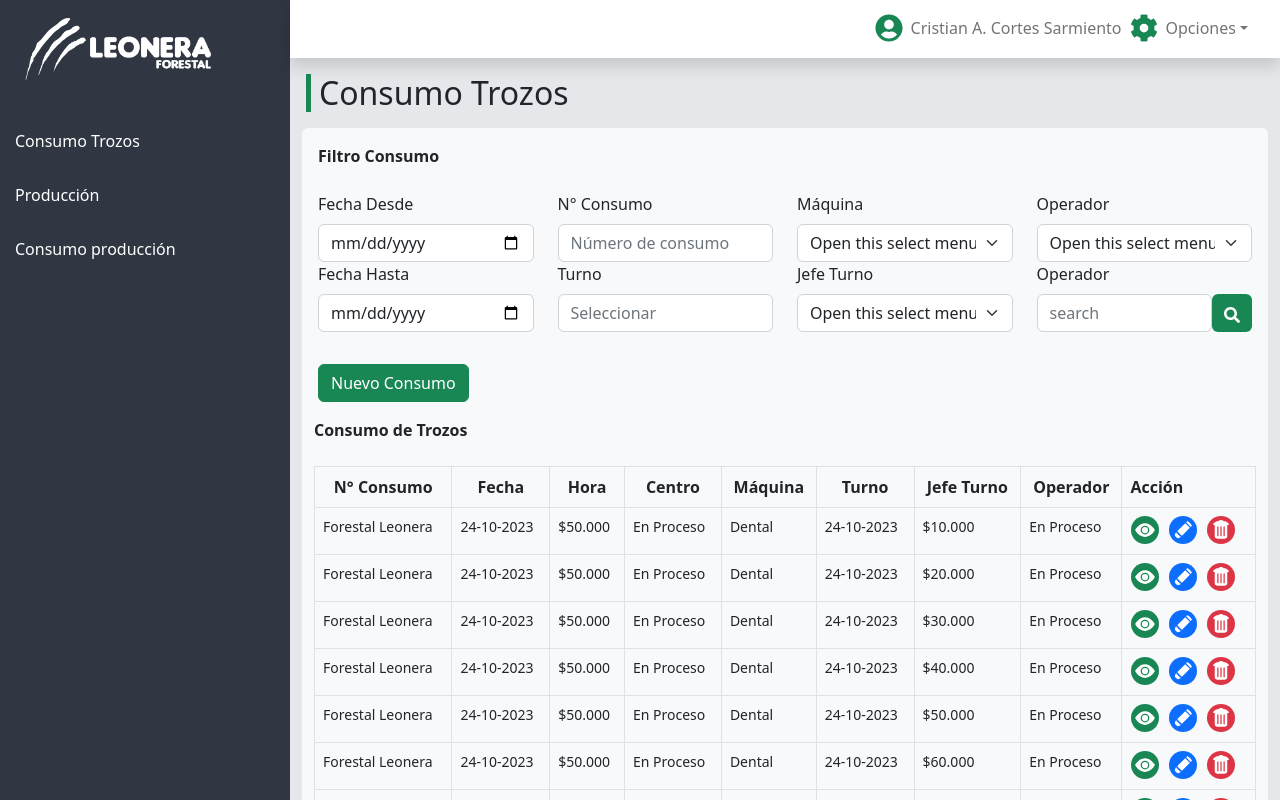
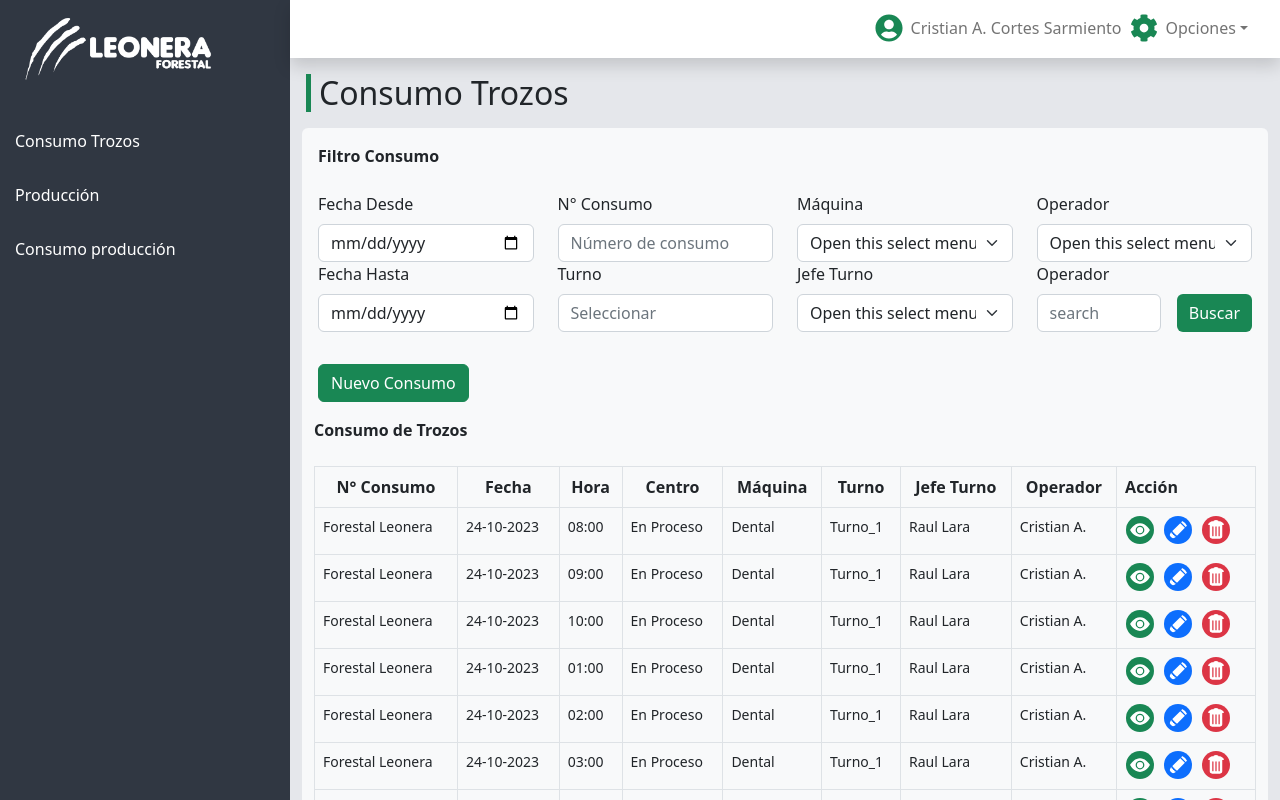
Before and after one commit to corys90/GenForProd, a React (Create React App) app: page / in a window 1280 px wide. Shown: the top 800 px of the page. Built offline with nearby package versions, Linux system fonts and the light colour scheme.

Commit message:
Update: Nuevas modificaciones

```diff
--- a/src/pages/Consprod/FiltroConsumoProduccion/index.tsx
+++ b/src/pages/Consprod/FiltroConsumoProduccion/index.tsx
@@ -58,7 +58,7 @@ const FiltroProduccion = () => {
                     <label htmlFor="search" className="form-label">Buscar</label>
                     <div style={{display: "flex", flexDirection: "row"}}>
                         <input type="text" className="form-control" id="search" placeholder="Buscar" />
-                        <Button  className="bg-success border-0"><FaSearch/> </Button>
+                        <Button  className="bg-success border-0 ms-3">Buscar</Button>
                     </div>
                 </div>
             </form>
--- a/src/pages/Consprod/RegistroConsumoProduccion/index.tsx
+++ b/src/pages/Consprod/RegistroConsumoProduccion/index.tsx
@@ -1,6 +1,6 @@
 import { useState } from "react";
 import { Button, Form, Modal } from "react-bootstrap";
-import { FaBarcode } from "react-icons/fa";
+import { FaBarcode, FaRegFileExcel } from "react-icons/fa";
 import MsgModal from "../../../components/MsgModal";
 import MensajeModalCB from "../../../components/MsgModalCB";
 import DetalleConsumoProducion from "../DetalleConsumoProducion";
@@ -169,7 +169,10 @@ const RegistroConsumoProduccion = () => {
                             handlerDelete={handlerDeleteRegistroConsumo}
                         />
                         <div className="container-fluid text-start">
-                            <a href="#!" style={{color: "white"}} className="btn btn-success" onClick={()=>handlerImp()}>Descargar XLS </a>
+                            <a href="#!" style={{color: "white"}} className="btn btn-success" onClick={()=>handlerImp()}>
+                                <FaRegFileExcel className="m-1"/>
+                                Descargar XLS
+                            </a>
                         </div>
                     </form>
                 </div>
--- a/src/pages/Consprod/index.tsx
+++ b/src/pages/Consprod/index.tsx
@@ -6,6 +6,7 @@ import MsgModal from "../../components/MsgModal";
 import Tabla from "../../components/Tabla";
 import EditarConsumoProduccion from "./EditarConsumoProduccion";
 import RegistroConsumoProduccion from "./RegistroConsumoProduccion";
+import { FaRegFileExcel } from "react-icons/fa";
 
 const dataUltimosMov: string[][] = [
     ["Prod001", "24-10-2023", "Batuco", "Fl_Bat_01", "Asserradero", "Turno 1", "Juna Pérez", "Cristian A. Cortes S."],
@@ -192,7 +193,10 @@ const PageConsprod = () => {
                         <TablaConsumoProduccion />
                         <div  style={stilo}>
                             <div className="container">
-                                <a href="#!" style={{color: "white"}} className="btn btn-success" onClick={()=>handlerImp()}>Descargar XLS </a>
+                                <a href="#!" style={{color: "white"}} className="btn btn-success" onClick={()=>handlerImp()}>
+                                    <FaRegFileExcel className="m-1"/>
+                                    Descargar XLS
+                                </a>
                             </div>
                             <div>
                                 <Paginacion active={1} />
--- a/src/pages/Consumo/FiltroConsumo/index.tsx
+++ b/src/pages/Consumo/FiltroConsumo/index.tsx
@@ -50,7 +50,7 @@ const FiltroConsumo = () => {
                         <label htmlFor="search" className="form-label ">Operador</label>
                         <div className= "" style={{display: "flex", flexDirection: "row"}}>
                             <input type="text" className="form-control" id="search" placeholder="search" />
-                            <Button  className="bg-success border-0" ><FaSearch/> </Button>
+                            <Button  className="bg-success border-0 ms-3" >Buscar</Button>
                         </div>
                     </div>
             </form>
--- a/src/pages/Consumo/RegistroConsumo/index.tsx
+++ b/src/pages/Consumo/RegistroConsumo/index.tsx
@@ -1,5 +1,6 @@
 import { useState } from "react";
 import { Button, Form } from "react-bootstrap";
+import { FaRegFileExcel } from "react-icons/fa";
 import MsgModal from "../../../components/MsgModal";
 import Tabla from "./Tabla";
 
@@ -15,11 +16,11 @@ const Select = () =>{
 }
 
 const detalles: string[][] = [
-    ["Dental", "24-10-2023", "$50.000", "En Proceso","Dental", "24-10-2023", "$10.000", "En Proceso"],
-    ["Dental", "24-10-2023", "$50.000", "En Proceso","Dental", "24-10-2023", "$20.000", "En Proceso"],
-    ["Dental", "24-10-2023", "$50.000", "En Proceso","Dental", "24-10-2023", "$30.000", "En Proceso"],
-    ["Dental", "24-10-2023", "$50.000", "En Proceso","Dental", "24-10-2023", "$40.000", "En Proceso"],
-    ["Dental", "24-10-2023", "$50.000", "En Proceso","Dental", "24-10-2023", "$50.000", "En Proceso"]
+    ["Dental", "24-10-2023", "10:15", "En Proceso","Dental", "Turno_2", "Cristian A.", "Rodriguez Raul"],
+    ["Dental", "24-10-2023", "10:15", "En Proceso","Dental", "Turno_2", "Cristian A.", "Rodriguez Raul"],
+    ["Dental", "24-10-2023", "10:15", "En Proceso","Dental", "Turno_2", "Cristian A.", "Rodriguez Raul"],
+    ["Dental", "24-10-2023", "10:15", "En Proceso","Dental", "Turno_2", "Cristian A.", "Rodriguez Raul"],
+    ["Dental", "24-10-2023", "10:15", "En Proceso","Dental", "Turno_2", "Cristian A.", "Rodriguez Raul"]
 
 ];
 
@@ -122,7 +123,10 @@ const RegistroConsumo = () => {
                             handlerDelete={handlerDeleteRegistroConsumo}
                         />
                         <div className="container-fluid text-start">
-                            <a href="#!" style={{color: "white"}}  onClick={()=> handlerModalDescarga()} className="btn btn-success">Descargar XLS </a>
+                            <a href="#!" style={{color: "white"}}  onClick={()=> handlerModalDescarga()} className="btn btn-success">
+                                <FaRegFileExcel className="m-1"/>
+                                Descargar XLS
+                            </a>
                         </div>
                     </form>
                 </div>
--- a/src/pages/Consumo/index.tsx
+++ b/src/pages/Consumo/index.tsx
@@ -6,20 +6,21 @@ import MsgModal from "../../components/MsgModal";
 import RegistroConsumo from "./RegistroConsumo";
 import EditarConsumo from "./EditarConsumo";
 import Tabla from '../../components/Tabla';
+import { FaRegFileExcel } from "react-icons/fa";
 
 const dataUltimosMov: string[][] = [
-    ["Forestal Leonera", "24-10-2023", "$50.000", "En Proceso","Dental", "24-10-2023", "$10.000", "En Proceso"],
-    ["Forestal Leonera", "24-10-2023", "$50.000", "En Proceso","Dental", "24-10-2023", "$20.000", "En Proceso"],
-    ["Forestal Leonera", "24-10-2023", "$50.000", "En Proceso","Dental", "24-10-2023", "$30.000", "En Proceso"],
-    ["Forestal Leonera", "24-10-2023", "$50.000", "En Proceso","Dental", "24-10-2023", "$40.000", "En Proceso"],
-    ["Forestal Leonera", "24-10-2023", "$50.000", "En Proceso","Dental", "24-10-2023", "$50.000", "En Proceso"],
-    ["Forestal Leonera", "24-10-2023", "$50.000", "En Proceso","Dental", "24-10-2023", "$60.000", "En Proceso"],
-    ["Forestal Leonera", "24-10-2023", "$50.000", "En Proceso","Dental", "24-10-2023", "$70.000", "En Proceso"],
-    ["Forestal Leonera", "24-10-2023", "$50.000", "En Proceso","Dental", "24-10-2023", "$80.000", "En Proceso"],
-    ["Forestal Leonera", "24-10-2023", "$50.000", "En Proceso","Dental", "24-10-2023", "$90.000", "En Proceso"],
-    ["Forestal Leonera", "24-10-2023", "$50.000", "En Proceso","Dental", "24-10-2023", "$11.000", "En Proceso"],
-    ["Forestal Leonera", "24-10-2023", "$50.000", "En Proceso","Dental", "24-10-2023", "$22.000", "En Proceso"],
-    ["Forestal Leonera", "24-10-2023", "$50.000", "En Proceso","Dental", "24-10-2023", "$33.000", "En Proceso"]
+    ["Forestal Leonera", "24-10-2023", "08:00", "En Proceso","Dental", "Turno_1", "Raul Lara", "Cristian A."],
+    ["Forestal Leonera", "24-10-2023", "09:00", "En Proceso","Dental", "Turno_1", "Raul Lara", "Cristian A."],
+    ["Forestal Leonera", "24-10-2023", "10:00", "En Proceso","Dental", "Turno_1", "Raul Lara", "Cristian A."],
+    ["Forestal Leonera", "24-10-2023", "01:00", "En Proceso","Dental", "Turno_1", "Raul Lara", "Cristian A."],
+    ["Forestal Leonera", "24-10-2023", "02:00", "En Proceso","Dental", "Turno_1", "Raul Lara", "Cristian A."],
+    ["Forestal Leonera", "24-10-2023", "03:00", "En Proceso","Dental", "Turno_1", "Raul Lara", "Cristian A."],
+    ["Forestal Leonera", "24-10-2023", "04:00", "En Proceso","Dental", "Turno_1", "Raul Lara", "Cristian A."],
+    ["Forestal Leonera", "24-10-2023", "05:00", "En Proceso","Dental", "Turno_1", "Raul Lara", "Cristian A."],
+    ["Forestal Leonera", "24-10-2023", "06:00", "En Proceso","Dental", "Turno_1", "Raul Lara", "Cristian A."],
+    ["Forestal Leonera", "24-10-2023", "07:00", "En Proceso","Dental", "Turno_1", "Raul Lara", "Cristian A."],
+    ["Forestal Leonera", "24-10-2023", "08:00", "En Proceso","Dental", "Turno_1", "Raul Lara", "Cristian A."],
+    ["Forestal Leonera", "24-10-2023", "09:00", "En Proceso","Dental", "Turno_1", "Raul Lara", "Cristian A."]
 ];
 
 const PageConsumo = () => {
@@ -189,7 +190,10 @@ const PageConsumo = () => {
                     <TablaConsumo/>
                     <div style={stilo}>
                         <div className="container">
-                            <a href="#!" style={{color: "white"}} className="btn btn-success" onClick={()=>handlerImp()}>Descargar XLS </a>
+                            <a href="#!" style={{color: "white"}} className="btn btn-success" onClick={()=>handlerImp()}>
+                                <FaRegFileExcel className="m-1"/>
+                                Descargar XLS
+                            </a>
                         </div>
                         <div>
                             <Paginacion active={1} />
--- a/src/pages/Produccion/FiltroProduccion/index.tsx
+++ b/src/pages/Produccion/FiltroProduccion/index.tsx
@@ -66,7 +66,7 @@ const FiltroProduccion = () => {
                     <label htmlFor="search" className="form-label">Buscar</label>
                     <div style={{display: "flex", flexDirection: "row"}}>
                         <input type="text" className="form-control" id="search" placeholder="Buscar" />
-                        <Button  className="bg-success border-0"  ><FaSearch/> </Button>
+                        <Button  className="bg-success border-0 ms-3"  >Buscar </Button>
                     </div>
                 </div>
             </form>
--- a/src/pages/Produccion/RegistroProduccion/index.tsx
+++ b/src/pages/Produccion/RegistroProduccion/index.tsx
@@ -1,5 +1,6 @@
 import { useState } from "react";
 import { Button, Form, Modal } from "react-bootstrap";
+import { FaRegFileExcel } from "react-icons/fa";
 import MsgModal from "../../../components/MsgModal";
 import EditarMaterial from "../EditarMaterial";
 import Tabla from "./Tabla";
@@ -201,7 +202,10 @@ const RegistProduccion = () => {
                             handlerDelete={handlerDeleteRegistroConsumo}
                         />
                         <div className="container-fluid text-start">
-                            <a href="#!" style={{color: "white"}} className="btn btn-success "  onClick={()=>handlerImp()}>Descargar XLS </a>
+                            <a href="#!" style={{color: "white"}} className="btn btn-success "  onClick={()=>handlerImp()}>
+                                <FaRegFileExcel className="m-1"/>
+                                Descargar XLS
+                            </a>
                         </div>
                     </form>
                 </div>
--- a/src/pages/Produccion/index.tsx
+++ b/src/pages/Produccion/index.tsx
@@ -6,6 +6,7 @@ import MsgModal from "../../components/MsgModal";
 import Tabla from "../../components/Tabla";
 import RegistroProduccion from "./RegistroProduccion";
 import EditarProduccion from "./EditarProduccion";
+import { FaRegFileExcel } from "react-icons/fa";
 
 const dataUltimosMov: string[][] = [
     ["Prod001", "24-10-2023", "Batuco", "Fl_Bat_01", "Asserradero", "Máquina_1", "Línea 1", "Turno 1", "Juna Pérez", "Cristian A. Cortes S."],
@@ -192,7 +193,10 @@ const PageProduccion = () => {
                     <TablaProduccion />
                     <div style={stilo}>
                         <div className="container">
-                            <a href="#!" style={{color: "white"}} className="btn btn-success" onClick={()=>handlerImp()}>Descargar XLS </a>
+                            <a href="#!" style={{color: "white"}} className="btn btn-success" onClick={()=>handlerImp()}>
+                                <FaRegFileExcel className="m-1"/>
+                                Descargar XLS
+                            </a>
                         </div>
                         <div>
                             <Paginacion active={1} />
```
